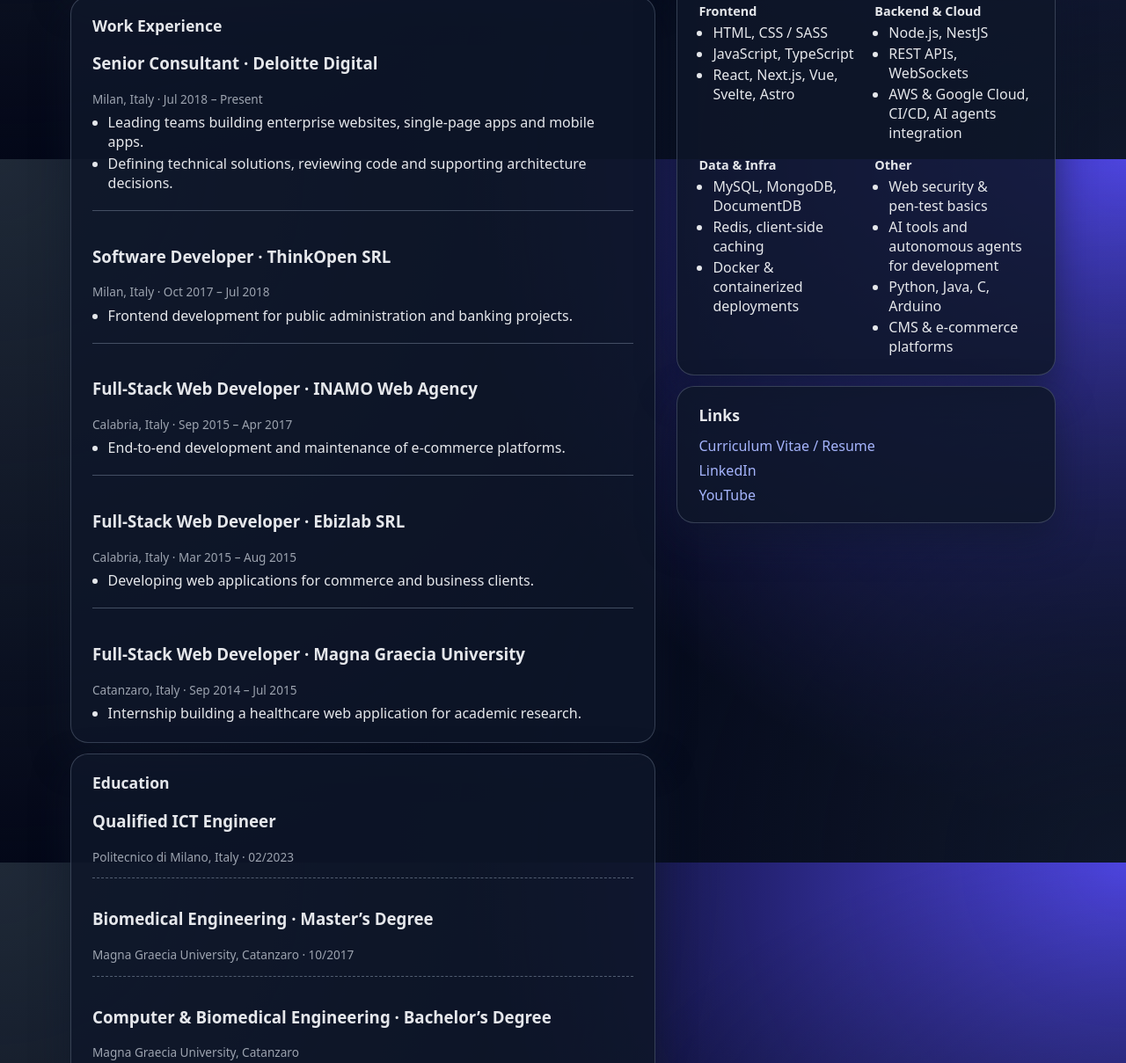
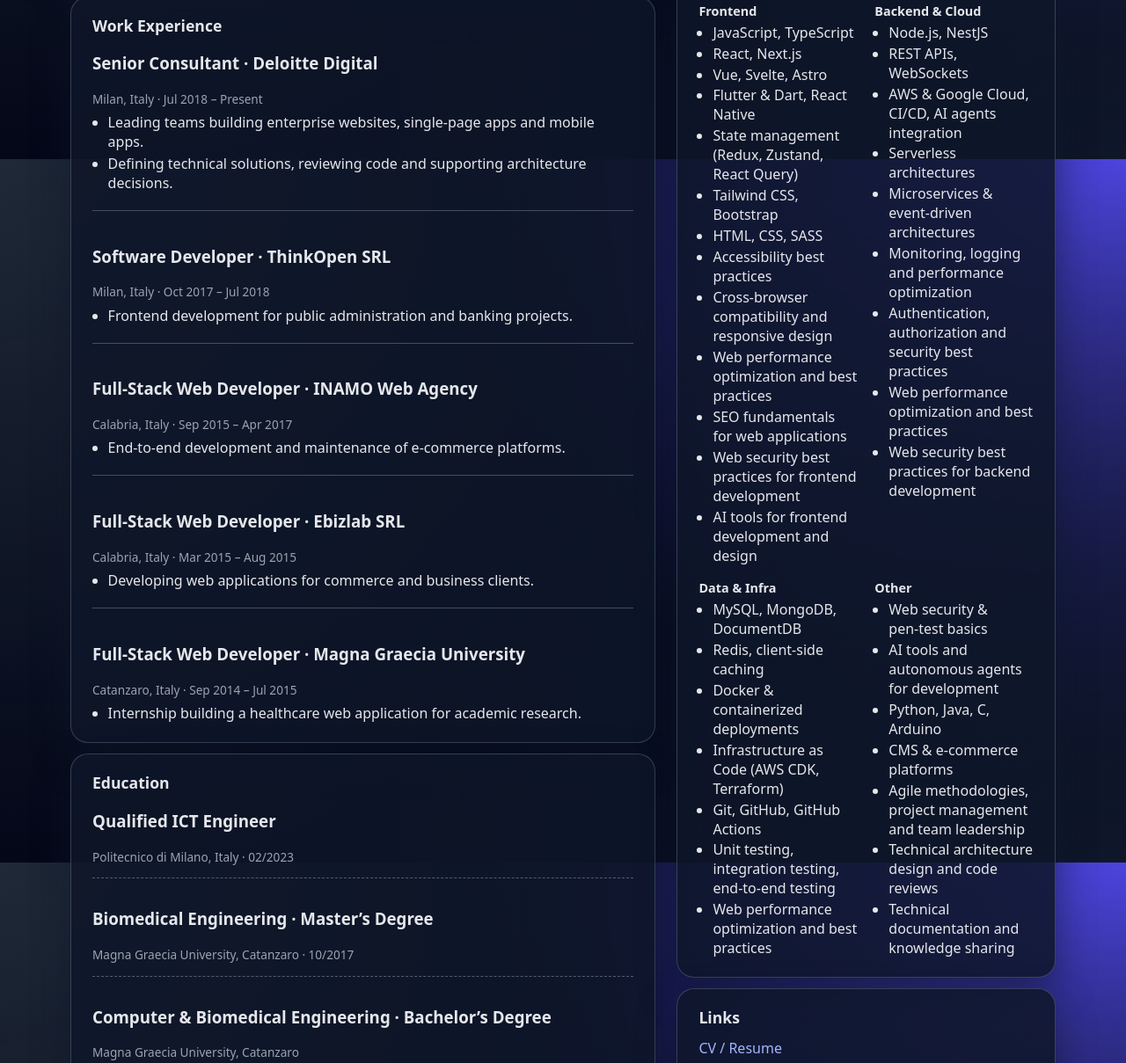
Before and after one commit to davideperrotta/davideperrotta.github.io, an Astro site: page / in a window 1280 px wide. Shown: the part 619-1828 px from the top of the page at 88% size. Built offline with nearby package versions, Linux system fonts and the light colour scheme; Astro itself is replaced by a stand-in of ours.

Commit message:
add new content

```diff
--- a/src/components/ResumeHero.astro
+++ b/src/components/ResumeHero.astro
@@ -9,7 +9,7 @@
 	<div class="resume__headline">
 		<h1>Davide Perrotta</h1>
 		<p class="resume__role">ICT Engineer · Developer · Tech Lead</p>
-		<p class="resume__location">Based in Milan, Italy</p>
+		<p class="resume__location">Milano, Italy</p>
 	</div>
 	<div class="resume__meta">
 		<dl>
@@ -19,7 +19,7 @@
 			</div>
 			<div>
 				<dt>Degree</dt>
-				<dd>Qualified ICT Engineer</dd>
+				<dd>ICT Engineer, State Exam Qualified</dd>
 			</div>
 			<div>
 				<dt>Experience</dt>
--- a/src/components/ResumeLinks.astro
+++ b/src/components/ResumeLinks.astro
@@ -3,7 +3,7 @@
 	<ul class="links-list">
 		<li>
 			<a href="https://davideperrotta.github.io/resume_app" target="_blank" rel="noopener noreferrer"
-					>Curriculum Vitae / Resume</a
+					>CV / Resume</a
 				>
 		</li>
 		<li>
--- a/src/components/ResumeSkills.astro
+++ b/src/components/ResumeSkills.astro
@@ -4,9 +4,19 @@
 		<div>
 			<h3>Frontend</h3>
 			<ul>
-				<li>HTML, CSS / SASS</li>
 				<li>JavaScript, TypeScript</li>
-				<li>React, Next.js, Vue, Svelte, Astro</li>
+				<li>React, Next.js</li>
+				<li>Vue, Svelte, Astro</li>
+				<li>Flutter & Dart, React Native</li>
+				<li>State management (Redux, Zustand, React Query)</li>
+				<li>Tailwind CSS, Bootstrap</li>
+				<li>HTML, CSS, SASS</li>
+				<li>Accessibility best practices</li>
+				<li>Cross‑browser compatibility and responsive design</li>
+				<li>Web performance optimization and best practices</li>
+				<li>SEO fundamentals for web applications</li>
+				<li>Web security best practices for frontend development</li>
+				<li>AI tools for frontend development and design</li>
 			</ul>
 		</div>
 		<div>
@@ -15,6 +25,13 @@
 				<li>Node.js, NestJS</li>
 				<li>REST APIs, WebSockets</li>
 				<li>AWS & Google Cloud, CI/CD, AI agents integration</li>
+				<li>Serverless architectures</li>
+				<li>Microservices & event‑driven architectures</li>
+				<li>Monitoring, logging and performance optimization</li>
+				<li>Authentication, authorization and security best practices</li>
+				<li>Web performance optimization and best practices</li>
+				<li>Web security best practices for backend development</li>
+
 			</ul>
 		</div>
 		<div>
@@ -23,6 +40,10 @@
 				<li>MySQL, MongoDB, DocumentDB</li>
 				<li>Redis, client‑side caching</li>
 				<li>Docker & containerized deployments</li>
+				<li>Infrastructure as Code (AWS CDK, Terraform)</li>
+				<li>Git, GitHub, GitHub Actions</li>
+				<li>Unit testing, integration testing, end‑to‑end testing</li>
+				<li>Web performance optimization and best practices</li>
 			</ul>
 		</div>
 		<div>
@@ -32,6 +53,9 @@
 				<li>AI tools and autonomous agents for development</li>
 				<li>Python, Java, C, Arduino</li>
 				<li>CMS & e‑commerce platforms</li>
+				<li>Agile methodologies, project management and team leadership</li>
+				<li>Technical architecture design and code reviews</li>
+				<li>Technical documentation and knowledge sharing</li>
 			</ul>
 		</div>
 	</div>
```
